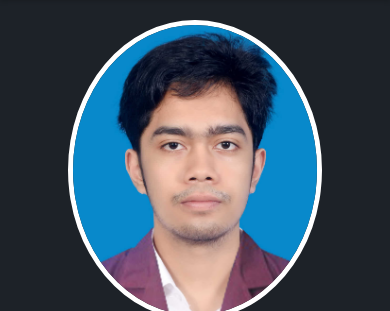
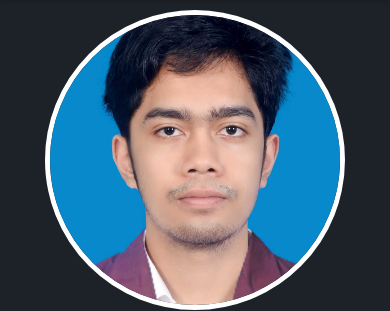
Before and after one commit to Soulra01/webdev, a plain HTML site: page index.html in a window 390 px wide. Shown: the part 64-375 px from the top of the page. Drawn offline with Linux system fonts and the light colour scheme.

Commit message:
update 90%

```diff
--- a/assets/home/home.css
+++ b/assets/home/home.css
@@ -77,8 +77,11 @@ body{
     }
     .greet-img{
         padding-top: 20px;
+        width: 300px;
+        height: 300px;
     }
     .greet-img img{
+        /* position: inherit; */
         width: 300px;
         height: 300px;
         object-fit: cover;
```
